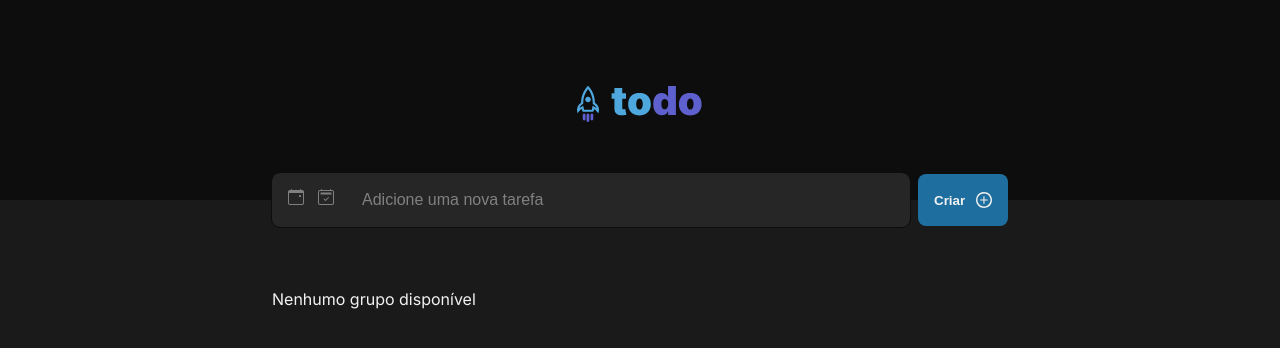
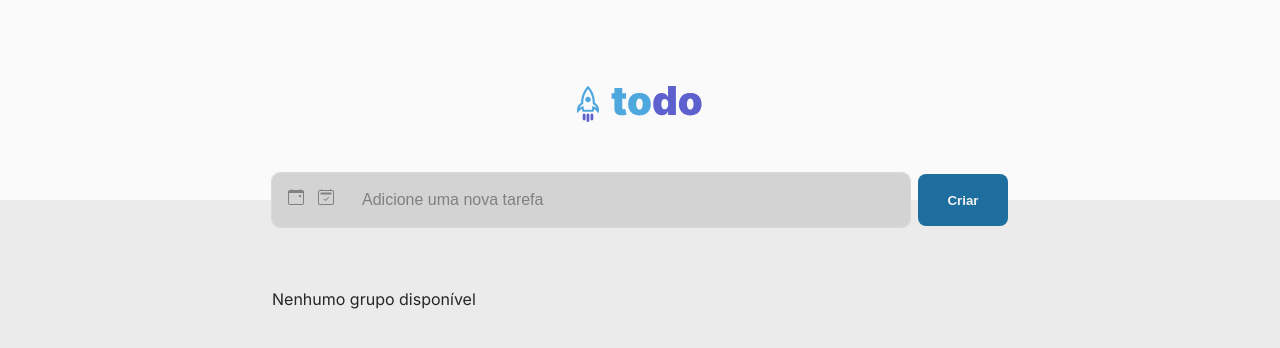
Before and after one commit to PedroGuilhermeFariaDuarte/todo, a React (Vite) app: page / in a window 1280 px wide. Shown: the top 348 px of the page. Built offline with nearby package versions, Linux system fonts and the light colour scheme.

Commit message:
Aplicado um facelift ns cores da aplicação

```diff
--- a/src/components/AddTodo/index.tsx
+++ b/src/components/AddTodo/index.tsx
@@ -58,7 +58,6 @@ export function AddTodo({ onAddTodo }: IAddTodoProps){
     function setNewGroupTodo(newTodo: ITodo){
         try {
             if(!newTodo) return
-
 
             const todoDateStart = new Date(newTodo.dateTimeStart)
             const todoDateStartDayName = format(todoDateStart, "EEEE", {
@@ -171,7 +170,7 @@ export function AddTodo({ onAddTodo }: IAddTodoProps){
             </label>
             <button type="submit" disabled={!todoHasContent ? true : false}>
                 Criar
-                <img src={iconPlus} alt="Um circulo branco com um sibolo de MAIS no centro" />
+                {/* <img src={iconPlus} alt="Um circulo branco com um sibolo de MAIS no centro" /> */}
             </button>
         </form>
     </>
--- a/src/components/AddTodo/styles.module.css
+++ b/src/components/AddTodo/styles.module.css
@@ -5,7 +5,6 @@
     position: relative;
     margin: 0 auto;
     margin-top: calc(0px - 3.375rem / 2);
-
 
     display: flex;
     flex-flow: row nowrap;
@@ -17,7 +16,7 @@
 .formAddTodo input {
     flex: 1;
     width: inherit;
-    background-color: var(--base-gray-500);
+    background-color: var(--base-white-700);
     padding-left: 90px;
 }
 
@@ -35,7 +34,7 @@
 
     display: flex;
     flex-flow: row nowrap;
-    justify-content: space-between;
+    justify-content: center;
     align-items: center;
     gap: 8px;
 }
@@ -79,6 +78,7 @@
     background-color: red;
 
 }
+
 .todoConfig svg {
     fill: var(--base-gray-300);
     cursor: pointer;
--- a/src/components/Header/styles.module.css
+++ b/src/components/Header/styles.module.css
@@ -1,7 +1,7 @@
 .header {
     width: 100%;
     height: 12.5rem;
-    background-color: var(--base-gray-700);
+    background-color: var(--base-white-400);
 
     display: flex;
     flex-flow: row nowrap;
--- a/src/components/ListTodo/index.tsx
+++ b/src/components/ListTodo/index.tsx
@@ -4,9 +4,6 @@ import ptBR from "date-fns/locale/pt-BR"
 // Global Components
 import { Todo } from "../Todo"
 import { AddTodo } from "../AddTodo"
-
-// Global Types
-import { ITodo } from "../Todo/types"
 
 // Types
 import { IListGroup, IListTodoProps } from "./types"
@@ -110,7 +107,6 @@ export function ListTodo({  }: IListTodoProps) {
 
         <div className='wrapper'>
             <div className={styles.listTodo}>
-
                 <ul>
                     {
                         listGroupsTodo?.length <= 0 ? 'Nenhumo grupo disponível' : ''
@@ -120,13 +116,15 @@ export function ListTodo({  }: IListTodoProps) {
                         listGroupsTodo && [listGroupsTodo.find(groupTodo => groupTodo.name === actualDateDayName)].map(groupTodo => {
                             return groupTodo  && <>
                                 <p key={groupTodo.id}>
-                                    {
-                                        groupTodo.items && groupTodo.items.length > 0 ? groupTodo.name : ''
-                                    }
+                                    <span className="font-bold text-upper-first cursor-default user-no-select">
+                                        {
+                                            groupTodo.items && groupTodo.items.length > 0 ? groupTodo.name : ''
+                                        }
+                                    </span>
                                     {
                                         groupTodo.updatedAt && groupTodo.items.length > 0 ?
                                             <>
-                                                <span> - atualizado em {groupTodo.updatedAt?.toLocaleString()} </span>
+                                                <span className={`cursor-default user-no-select ${styles.genralInformation}`}> - atualizado em {groupTodo.updatedAt?.toLocaleString()} </span>
                                             </>
                                             :
                                             <></>
@@ -136,7 +134,7 @@ export function ListTodo({  }: IListTodoProps) {
                                 <div className={styles.header}>
                                     <div className={styles.itemHeader}>
                                         <p className="itemTitle">Tarefas criadas</p>
-                                        <span className={styles.count}>
+                                        <span className={`cursor-default user-no-select ${styles.count}`}>
                                             {
                                                 groupTodo ? groupTodo.items.length : 0
                                             }
@@ -144,7 +142,7 @@ export function ListTodo({  }: IListTodoProps) {
                                     </div>
                                     <div className={styles.itemHeader}>
                                         <p className="itemTitle">Concluídas</p>
-                                        <span className={styles.count}>
+                                        <span className={`cursor-default user-no-select ${styles.count}`}>
 
                                             {
                                                 groupTodo.items ? groupTodo.items.filter(todo => todo.checked ).length : 0
--- a/src/components/ListTodo/styles.module.css
+++ b/src/components/ListTodo/styles.module.css
@@ -77,3 +77,7 @@
     justify-content: center;
     align-items: center;
 }
+
+.genralInformation {
+    font-size: 0.9rem;
+}
--- a/src/components/Todo/styles.module.css
+++ b/src/components/Todo/styles.module.css
@@ -4,7 +4,9 @@
     height: auto;
     padding: 16px;
     border-radius: 8px;
-    background-color: var(--base-gray-500);
+    border: 1px solid var(--base-gray-200);
+    /* box-shadow: 0px 30px 24px -16px var(--base-gray-shadow-300); */
+    background-color: var(--base-white-800);
 
     display: flex;
     flex-flow: row nowrap;
@@ -18,22 +20,27 @@
 }
 
 .inputCheckWrapper svg {
-    transform: scale(1.3);
+    transform: scale(1.1);
+    fill: var(--base-white-100);
+
     display: none;
 
+    cursor: pointer;
+
     position: absolute;
-    top: 0.6rem;
-    left: 0.6rem;
+    top: 0.65rem;
+    left: 0.62rem;
 }
 
 .inputCheck {
-    transform: scale(0.7);
-    width: 0.7rem;
-    height: 0.7rem;
+    transform: scale(0.5);
+    width: 0.6rem;
+    height: 0.6rem;
 
     border-radius: 50%;
     border: 2px solid var(--secondary-blue);
     background: transparent;
+    cursor: pointer;
 
     -webkit-appearance: none;
     appearance: none;
@@ -60,6 +67,7 @@
 .todo p {
     width: 100%;
     word-wrap: break-word;
+    padding-top: 0.4rem;
 }
 
 .todo button {
@@ -77,7 +85,7 @@
 }
 
 .todo button:hover {
-    background-color: var(--base-gray-400);
+    background-color: var(--base-white-700);
 }
 
 .todo button svg {
--- a/src/styles/global/index.css
+++ b/src/styles/global/index.css
@@ -30,11 +30,11 @@
 
 html,body, #root {
     height: 100vh;
-    background-color: var(--base-gray-600);
+    background-color: var(--base-white-600);
 
     font-family: 'Inter', sans-serif;
     font-size: 16px;
-    color: var(--base-gray-100);
+    color: var(--base-gray-500);
 }
 
 #root {
@@ -46,17 +46,17 @@ input, textarea, select {
     height: 3.375rem;
     border-radius: 8px;
     padding: 16px;
-    outline: 1px solid var(--base-gray-700);
+    outline: 1px solid var(--base-gray-200);
     background: transparent;
 
     box-sizing: border-box;
 
     font-size: 16px;
-    color: var(--base-gray-100);
+    color: var(--base-gray-600);
 }
 
 input:focus, textarea:focus, select:focus {
-    outline: 1px solid var(--secondary-purple-dark);
+    outline: 1px solid var(--secondary-blue-dark);
 }
 
 input::placeholder {
@@ -65,6 +65,25 @@ input::placeholder {
 
 .remove-caret{
     caret-color: transparent;
+}
+
+.cursor-default {
+    cursor: default;
+}
+
+.user-no-select {
+    user-select: none;
+}
+
+.font-bold {
+    font-weight: bold;
+}
+.font-normal {
+    font-weight: normal;
+}
+
+.text-upper-first {
+    text-transform: capitalize;
 }
 
 .wrapper {
--- a/src/styles/variables/index.css
+++ b/src/styles/variables/index.css
@@ -11,6 +11,18 @@
     --base-gray-600: #1A1A1A;
     --base-gray-700: #0D0D0D;
 
+    /*
+        Base shadow colors
+    */
+    --base-danger-shadow-90-: #E2585890;
+    --base-gray-shadow-90-100: #F2F2F290;
+    --base-gray-shadow-90-200: #D9D9D990;
+    --base-gray-shadow-300: #7272722b;
+    --base-gray-shadow-90-400: #33333390;
+    --base-gray-shadow-90-500: #26262690;
+    --base-gray-shadow-90-600: #1A1A1A90;
+    --base-gray-shadow-90-700: #0D0D0D90;
+
    /*
     Secodanry colors
    */
@@ -18,4 +30,17 @@
     --secondary-purple-dark: #5E60CE;
     --secondary-blue: #4EA8DE;
     --secondary-blue-dark: #1E6F9F;
+
+    /*
+     Light Base colors
+    */
+    --base-danger: #E25858;
+    --base-white-100: #ffffff;
+    --base-white-200: #fdfdfd;
+    --base-white-300: #fcfcfc;
+    --base-white-400: #fafafa;
+    --base-white-500: #f3f3f3;
+    --base-white-600: #ebebeb;
+    --base-white-700: #d3d3d3;
+    --base-white-800: #dddddd;
 }
```
